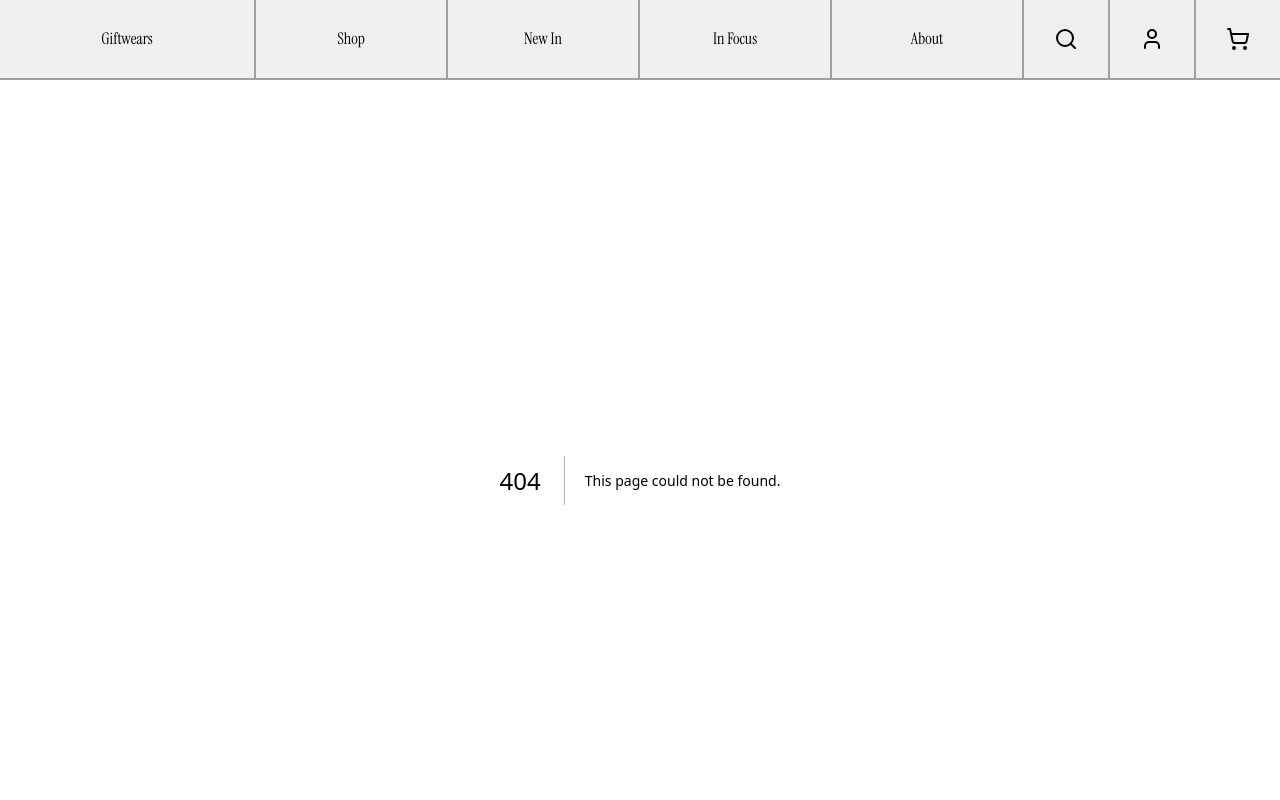
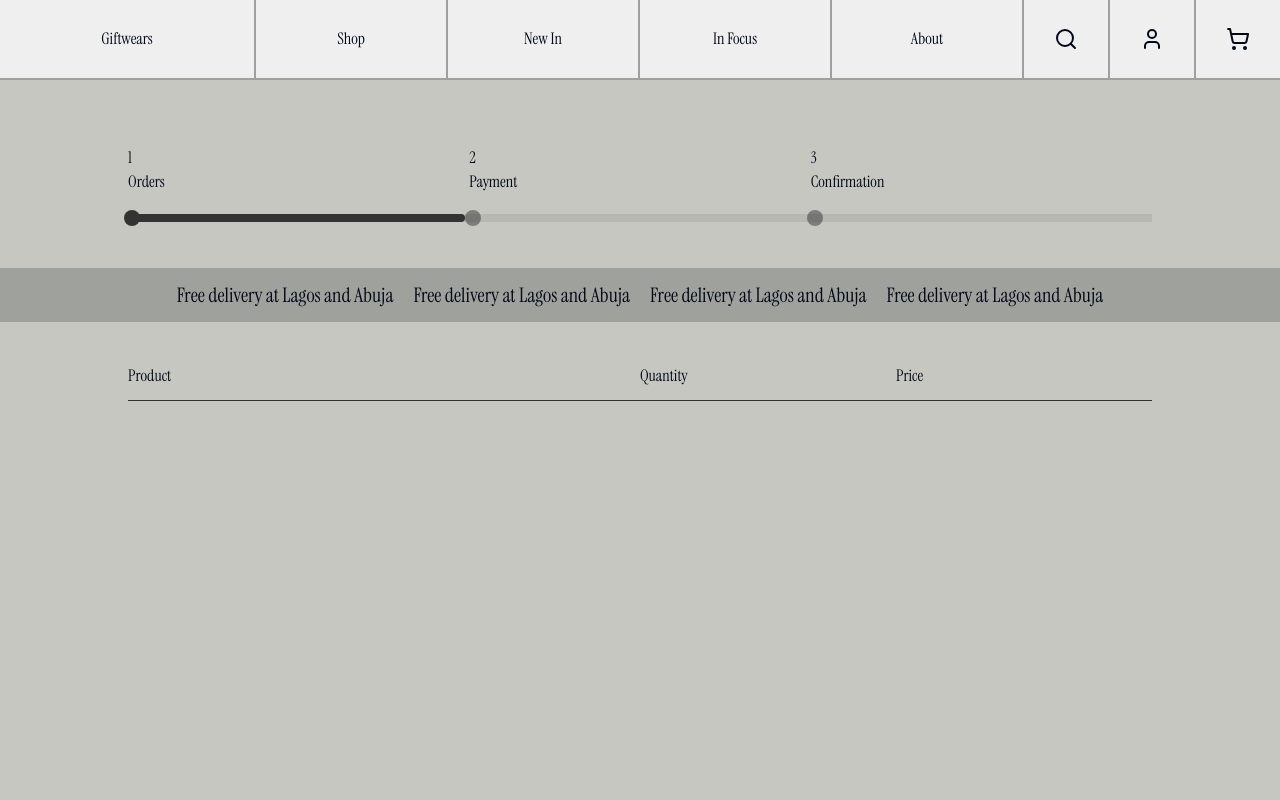
Before and after one commit to kuipid01/giftwears, a Next.js app: page /cart in a window 1280 px wide. Before the commit this address had no page. Shown: the top 800 px of the page. Built offline with nearby package versions, Linux system fonts and the light colour scheme.

Commit message:
set up context with zustand

```diff
--- /dev/null
+++ b/app/cart/page.tsx
@@ -0,0 +1,125 @@
+"use client";
+import { useEffect, useState } from "react";
+import useCartServices from "../utils/store";
+import Image from "next/image";
+import { X } from "lucide-react";
+
+const Cartpage = () => {
+  const [mounted, setMounted] = useState(false);
+  type Item = {
+    name: string;
+    price: number;
+    qty: number;
+    size?: string;
+    color?: string;
+    id: string;
+    img: string;
+  };
+
+  const [stagesOfPayment, setStagesOfPayment] = useState([
+    { id: 1, desc: "Orders", stillOnTab: true },
+    { id: 2, desc: "Payment", stillOnTab: false },
+    { id: 3, desc: "Confirmation", stillOnTab: false },
+  ]);
+  useEffect(() => {
+    setMounted(true);
+  }, []);
+  const { increase, items, totalPrice } = useCartServices();
+  const handleAdd = (item: Item) => {
+    increase(item);
+  };
+  console.log(items);
+  if (!mounted) return;
+  return (
+    <div className="border-b overflow-hidden bg-lighter-grey border-light flex flex-col gap-[30px]  py-[50px] px-[10%] min-h-screen">
+      <div className=" hidden w-full py-4 md:flex justify-between">
+        {stagesOfPayment.map(({ id, desc, stillOnTab }) => (
+          <div className=" flex flex-1 flex-col items-start" key={id}>
+            <p>{id}</p>
+            <p>{desc}</p>
+            <div
+              className={`mt-5 relative bg-dark/10
+               w-full`}
+            >
+              {" "}
+              <span
+                className={`w-4 absolute -left-1 top-1/2 -translate-y-1/2 h-4 rounded-full ${
+                  stillOnTab ? "bg-dark" : "bg-dark/50"
+                }`}
+              ></span>{" "}
+              <div
+                className={` rounded-full  w-[calc(100%-4px)]  h-2 ${
+                  stillOnTab ? "bg-dark" : "bg-transparent"
+                }  `}
+              ></div>
+            </div>
+          </div>
+        ))}
+      </div>
+      <div className="hidden w-screen -translate-x-1/2 left-1/2 relative py-3 md:flex items-center justify-center overflow-hidden text-[20px] bg-light-gray  gap-5">
+        {[1, 2, 3, 4].map((text) => (
+          <p key={text}>Free delivery at Lagos and Abuja </p>
+        ))}
+      </div>
+      <div className=" flex flex-col gap-4">
+        <div className=" hidden md:flex justify-between items-center py-3 border-b border-dark ">
+          <div className=" w-1/2 ">Product</div>
+          <div className=" flex-1 "> Quantity</div>
+          <div className=" flex-1 "> Price</div>
+        </div>
+        <div className=" flex md:hidden w-full  py-3 border-b border-dark "></div>
+        <div className=" flex flex-col gap-2">
+          {items.map((item) => (
+            <div className=" w-full   flex justify-between h-[250px] md:h-[200px] items-start py-3 border-b border-dark ">
+              <div className="flex gap-2 w-[80%] md:w-1/2 h-full ">
+                <div className=" bg-light-gray relative w-1/2 md:w-1/3 min-h-full">
+                  <Image
+                    alt="cartImage"
+                    objectFit="contain"
+                    src={item.img}
+                    fill
+                  />
+                </div>
+                <div className="flex flex-col gap-1">
+                  <p className=" capitalize">{item.name}</p>
+                  <p>Color:{item.color || "Not Specified"}</p>
+                  <p>Size:{item.size || "Not Specified"}</p>
+                  <p>Qty:{item.qty || "1"}</p>
+                  <span className=" text-[20px] font-bold">
+                    {" "}
+                    #{item.price}
+                  </span>{" "}
+                </div>
+              </div>
+              <div className="hidden md:flex items-center justify-start  flex-1">
+                <button className=" h-[40px] border-2 border-dark w-[40px] rounded-sm">
+                  {" "}
+                  -{" "}
+                </button>
+                <p className=" h-[40px] w-[40px] flex justify-center items-center">
+                  {item.qty}
+                </p>
+                <button
+                  onClick={() => handleAdd(item)}
+                  className=" h-[40px] border-2 border-dark w-[40px] rounded-sm"
+                >
+                  {" "}
+                  +{" "}
+                </button>
+              </div>
+              <div className="  flex-1 flex justify-between itc">
+                <span className=" md:flex hidden text-[20px] font-bold">
+                  {" "}
+                  #{item.price}
+                </span>{" "}
+                <X />
+              </div>
+            </div>
+          ))}
+        </div>
+      </div>
+    </div>
+  );
+};
+
+export default Cartpage;
--- a/app/product/[slug]/page.tsx
+++ b/app/product/[slug]/page.tsx
@@ -1,7 +1,32 @@
+"use client";
+import useCartServices from "@/app/utils/store";
 import { ChevronRight } from "lucide-react";
 import Image from "next/image";
 
 const Product = () => {
+  const { increase, items } = useCartServices();
+
+  type Item = {
+    name: string;
+    price: number;
+    qty: number;
+    size?: string;
+    color?: string;
+    id: string;
+    img: string;
+  };
+  const product = {
+    name: "test",
+    price: 3000,
+    qty: 1,
+    id: "testt",
+    img: "/model2.jpg",
+  };
+  const addToCart = (item: Item) => {
+    console.log("clivked");
+    increase(item);
+  };
+
   return (
     <div className=" border-b border-light bg-light-gray flex flex-col gap-[30px]  py-[50px] px-[10%] min-h-screen">
       <div className=" flex gap-1 items-center">
@@ -57,7 +82,10 @@ const Product = () => {
               <option value="">Select Size</option>
             </select>
           </div>
-          <button className=" bg-dark text-white py-3 rounded-sm">
+          <button
+            onClick={() => addToCart(product)}
+            className=" bg-dark text-white py-3 rounded-sm"
+          >
             Add To Cart
           </button>
           <p className=" font-light leading-8 text-left text-[18px]">
--- /dev/null
+++ b/app/utils/store.ts
@@ -0,0 +1,61 @@
+import { create } from "zustand";
+import { persist } from "zustand/middleware";
+// create type for our cart
+
+type Cart = {
+  items: Item[];
+  totalPrice: number;
+};
+
+type Item = {
+  name: string;
+  price: number;
+  qty: number;
+  img: string;
+  size?: string;
+  color?: string;
+  id: string;
+};
+const initialState: Cart = {
+  items: [],
+  totalPrice: 0,
+};
+
+export const cartStore = create<Cart>()(
+  persist(() => initialState, {
+    name: "cartStore",
+  })
+);
+
+export default function useCartServices() {
+  const { items, totalPrice } = cartStore();
+  return {
+    items,
+    totalPrice,
+    increase: (item: Item) => {
+      const exist = items.find((x) => x.id === item.id);
+      console.log(exist, item.id);
+      const updatedCartItems = exist
+        ? items.map((x) =>
+            x.id === item.id ? { ...exist, qty: exist.qty + 1 } : x
+          )
+        : [...items, { ...item, qty: 1 }];
+
+      const { totalPrice } = calcPrice(updatedCartItems);
+      cartStore.setState({
+        items: updatedCartItems,
+        totalPrice,
+      });
+    },
+    init: () => cartStore.setState(initialState),
+  };
+}
+const calcPrice = (items: Item[]) => {
+  const totalPrice = items.reduce(
+    (acc, item) => acc + item.price * item.qty,
+    0
+  );
+  return {
+    totalPrice,
+  };
+};
--- a/package.json
+++ b/package.json
@@ -12,12 +12,14 @@
     "@radix-ui/react-slot": "^1.0.2",
     "class-variance-authority": "^0.7.0",
     "clsx": "^2.1.0",
+    "immer": "^10.0.3",
     "lucide-react": "^0.309.0",
     "next": "14.0.4",
     "react": "^18",
     "react-dom": "^18",
     "tailwind-merge": "^2.2.0",
-    "tailwindcss-animate": "^1.0.7"
+    "tailwindcss-animate": "^1.0.7",
+    "zustand": "^4.4.7"
   },
   "devDependencies": {
     "@types/node": "^20",
```
Also changed, not shown: 1 other file (tests, documents, lock files or other folders).
